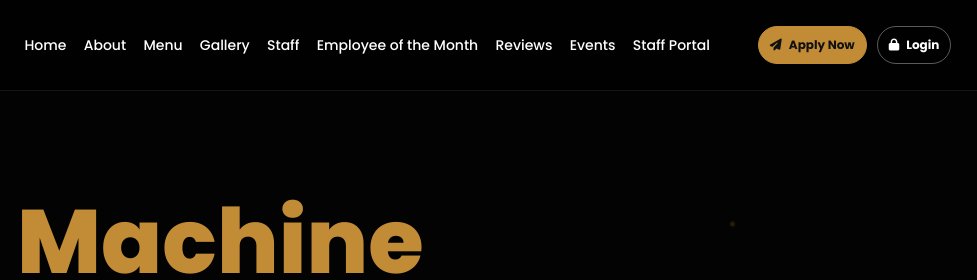
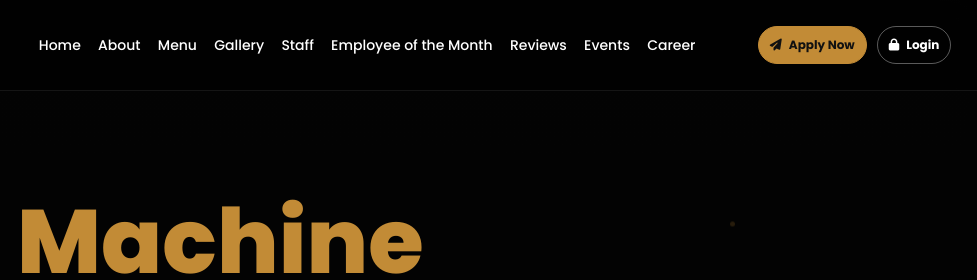
Before and after one commit to AzzyAdi/Bean-Machine, a plain HTML site: page index.html in a window 1280 px wide. Shown: the top 280 px of the page, 303-1280 px from the left. Drawn offline with Linux system fonts and the light colour scheme; no server answers.

```diff
--- a/index.html
+++ b/index.html
@@ -79,7 +79,7 @@
 
 <li><a href="#events">Events</a></li>
 
-<li><a href="https://beanmachine.everlastingechoes.top/index.php?page=dashboard">Staff Portal</a></li>
+<li><a href="#Career">Career</a></li>
 
 
 
@@ -1561,7 +1561,7 @@ Premium Coffee & Restaurant
 
 <li><a href="#staff">Staff</a></li>
 
-<li><a href="https://beanmachine.everlastingechoes.top/index.php?page=dashboard">Staff Portal</a></li>
+<li><a href="#Career">Career</a></li>
 
 
 </ul>
@@ -1637,7 +1637,7 @@ Premium Coffee & Restaurant
 <li><a href="#reviews">Reviews</a></li>
 <li><a href="#events">Events</a></li>
 
-<li><a href="https://www.beanmachine.everlastingechoes.top">Staff Portal</a></li>
+<li><a href="#Career">Career</a></li>
 
 
 </ul>
```
